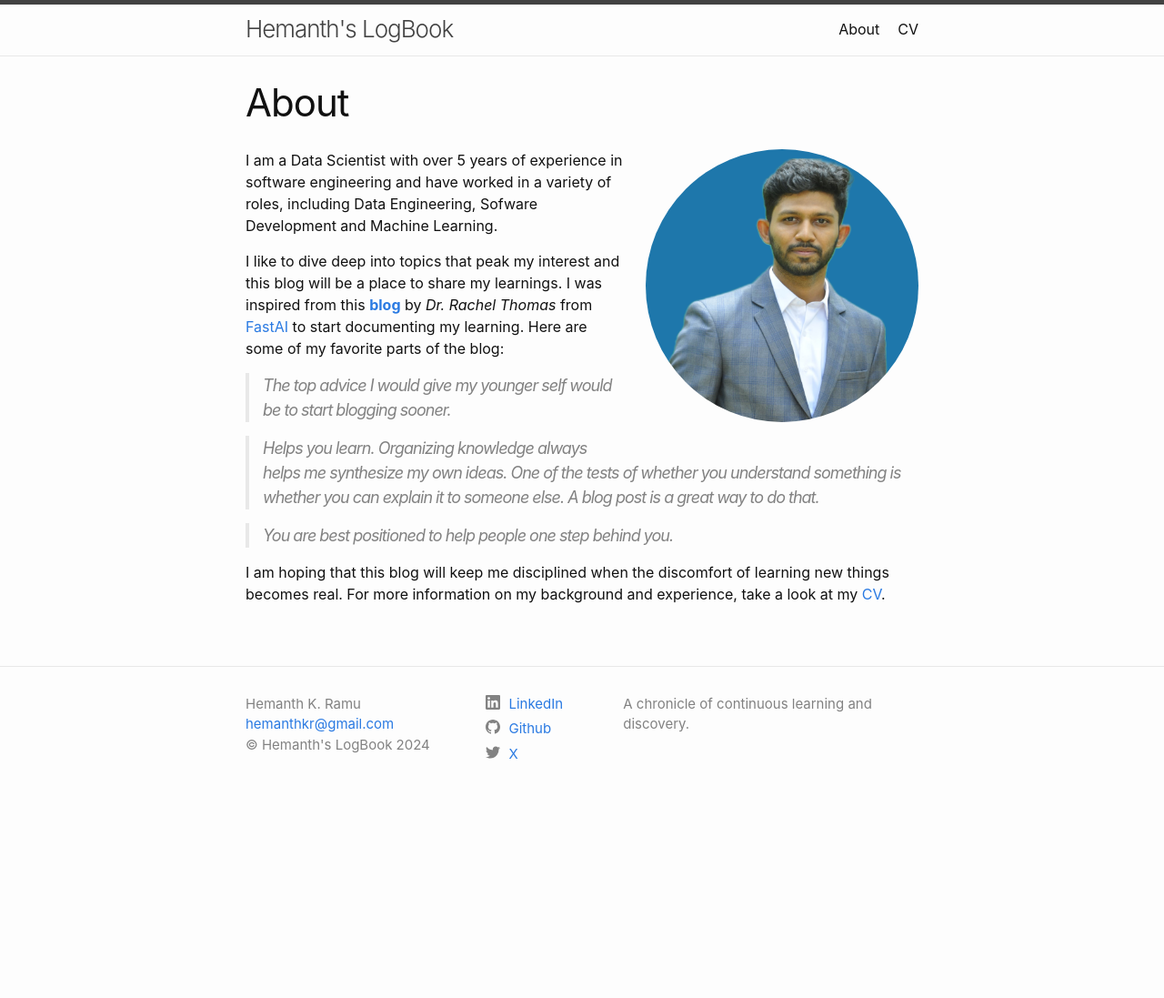
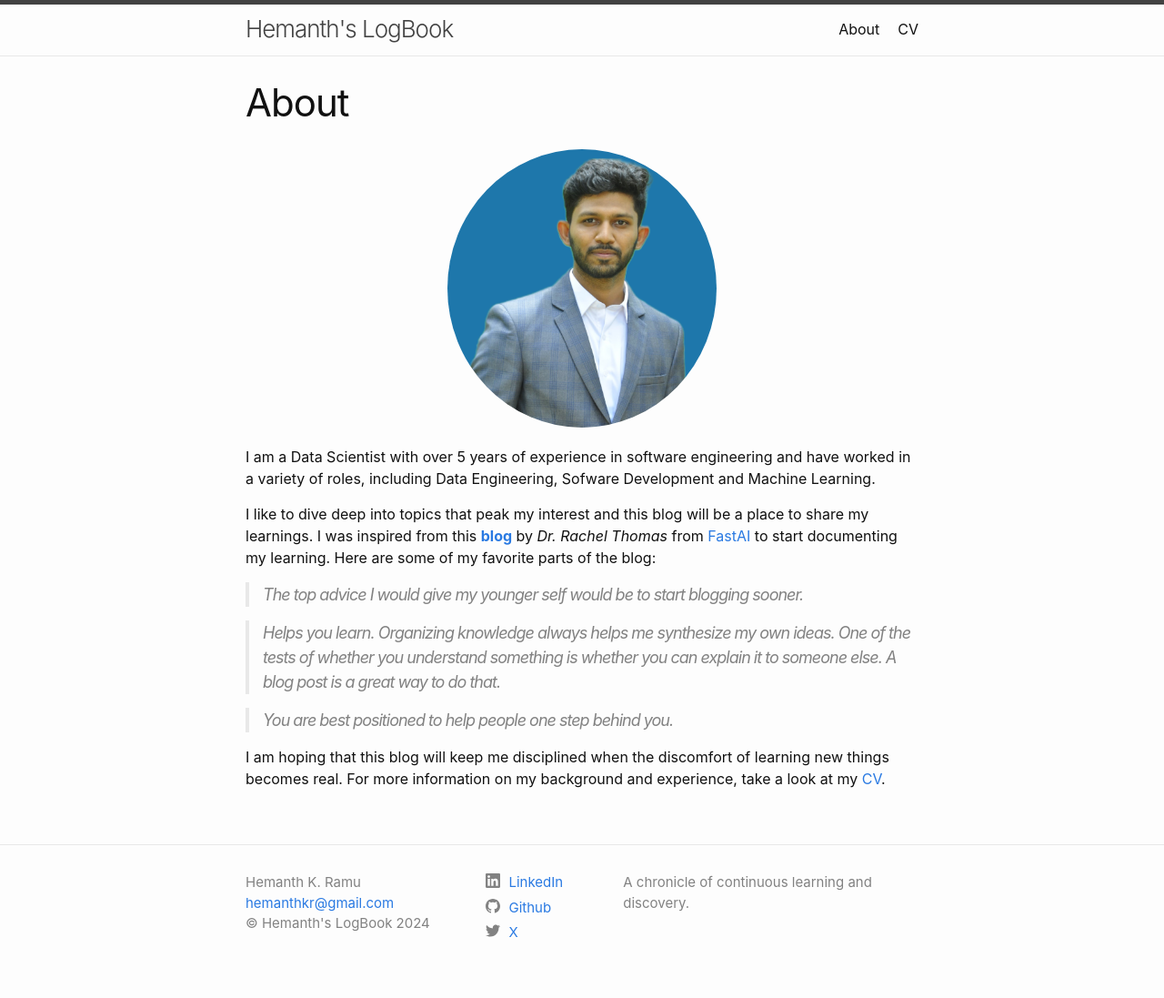
Before and after one commit to hemanthkr/old-jekyll-site, a Jekyll site: the page built from pages/about.md, in a window 1280 px wide. Shown: the whole page at 91% size. Built offline with Jekyll 4.4.1, drawn with Linux system fonts in a browser that asks for light colours; before the commit the page ends 900 px from its top, so only the background shows below that.

Commit message:
Fixed image

```diff
--- a/_sass/minima/_layout.scss
+++ b/_sass/minima/_layout.scss
@@ -208,15 +208,10 @@
 }
 
 .profile-image {
-  float: right;
-  margin: 0 0 20px 20px; /* Aligns the image to the right and adds some margin */
-  width: 300px;
-  height: 300px;
+  display: block;
+  width: 40%;
   border-radius: 50%;
-
-  @include media-query($on-palm) {
-    padding: 38px;
-  }
+  margin: 0 auto 20px;
 }
 
 
--- a/pages/about.md
+++ b/pages/about.md
@@ -4,6 +4,8 @@ title: About
 permalink: /about/
 image: /images/profile.png
 ---
+
+<!-- ![Profile Image]({{ page.image }}) -->
 
 I am a Data Scientist with over 5 years of experience in software engineering and have worked in a variety of roles, including Data Engineering, Sofware Development and Machine Learning.
 
```
